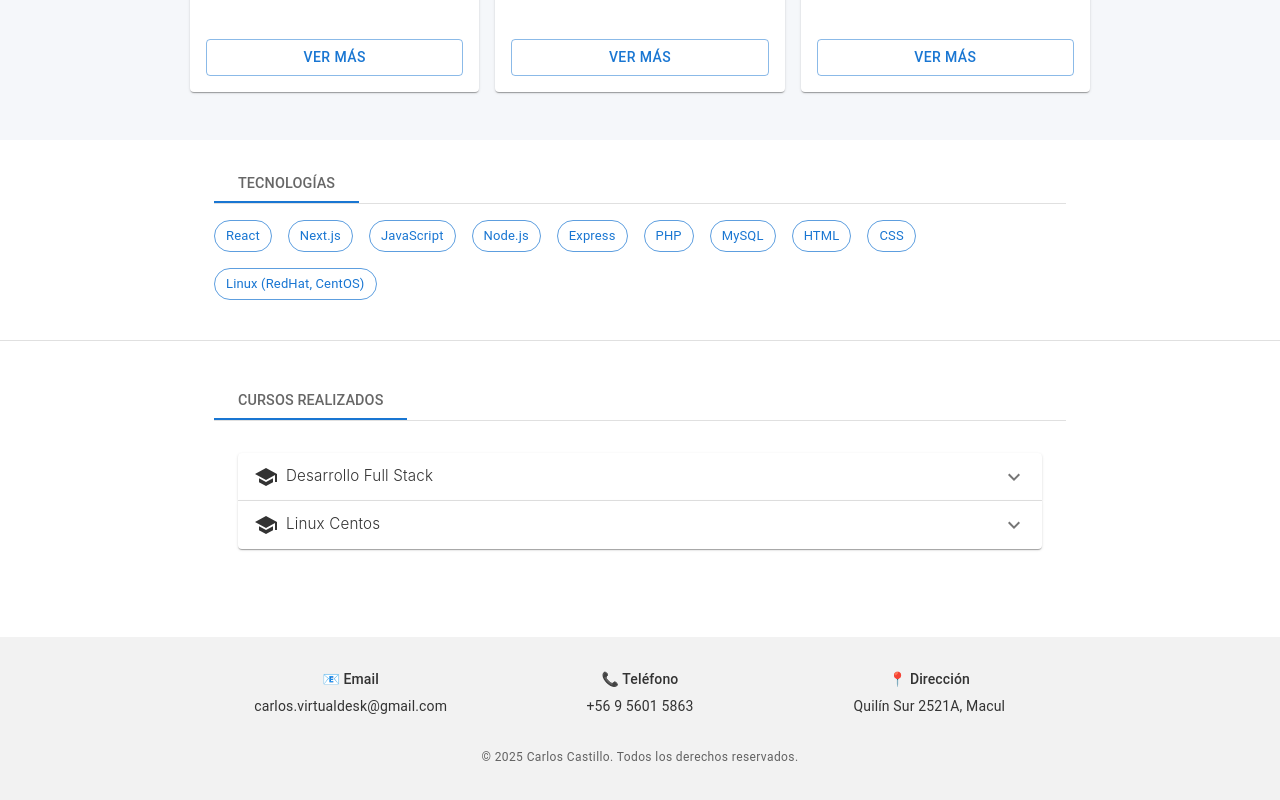
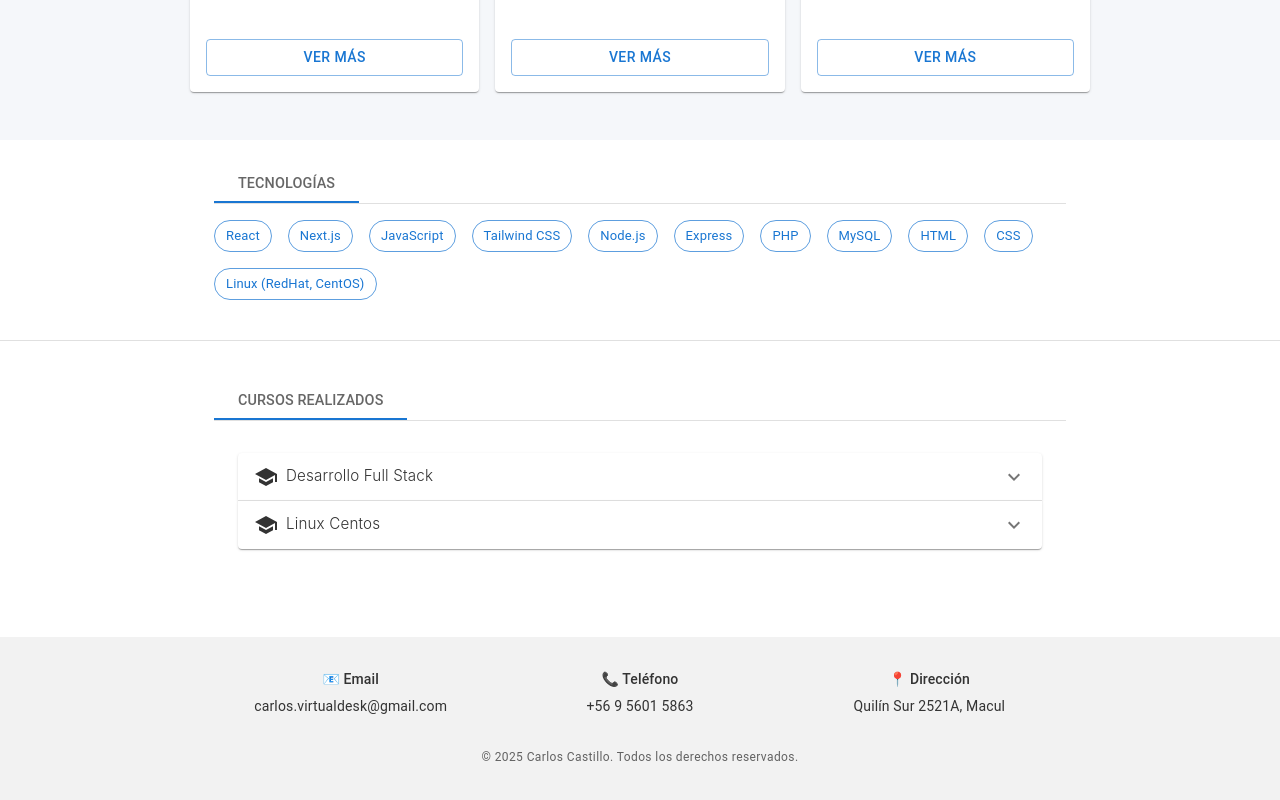
Before and after one commit to carlockk/misDatos, a React (Vite) app: page / in a window 1280 px wide. Shown: the part 1227-2027 px from the top of the page. Built offline with nearby package versions, Linux system fonts and the light colour scheme; the HTML template or start-up script is replaced by a standard one.

Commit message:
SE AGREGA UN SKILL MAS

```diff
--- a/src/components/Skills.jsx
+++ b/src/components/Skills.jsx
@@ -1,7 +1,7 @@
 import { Chip, Box, Typography, Stack } from "@mui/material";
 
 const skills = [
-  "React", "Next.js", "JavaScript", "Node.js", "Express",
+  "React", "Next.js", "JavaScript", "Tailwind CSS", "Node.js", "Express",
   "PHP", "MySQL", "HTML", "CSS", "Linux (RedHat, CentOS)"
 ];
 
```
